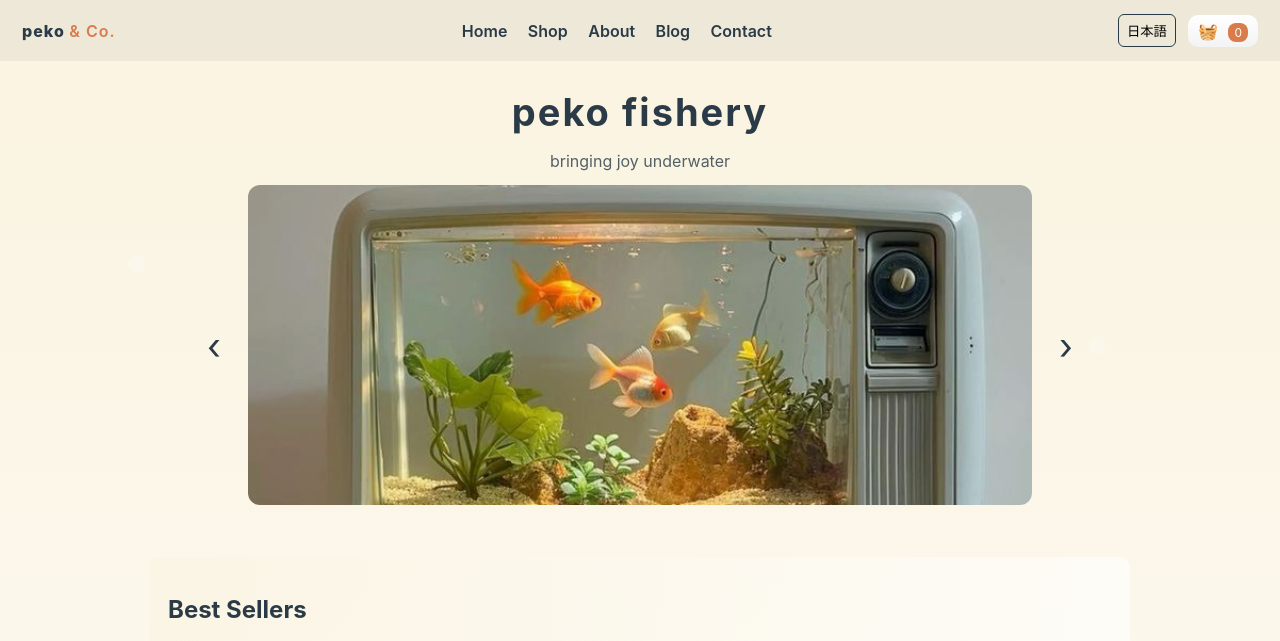
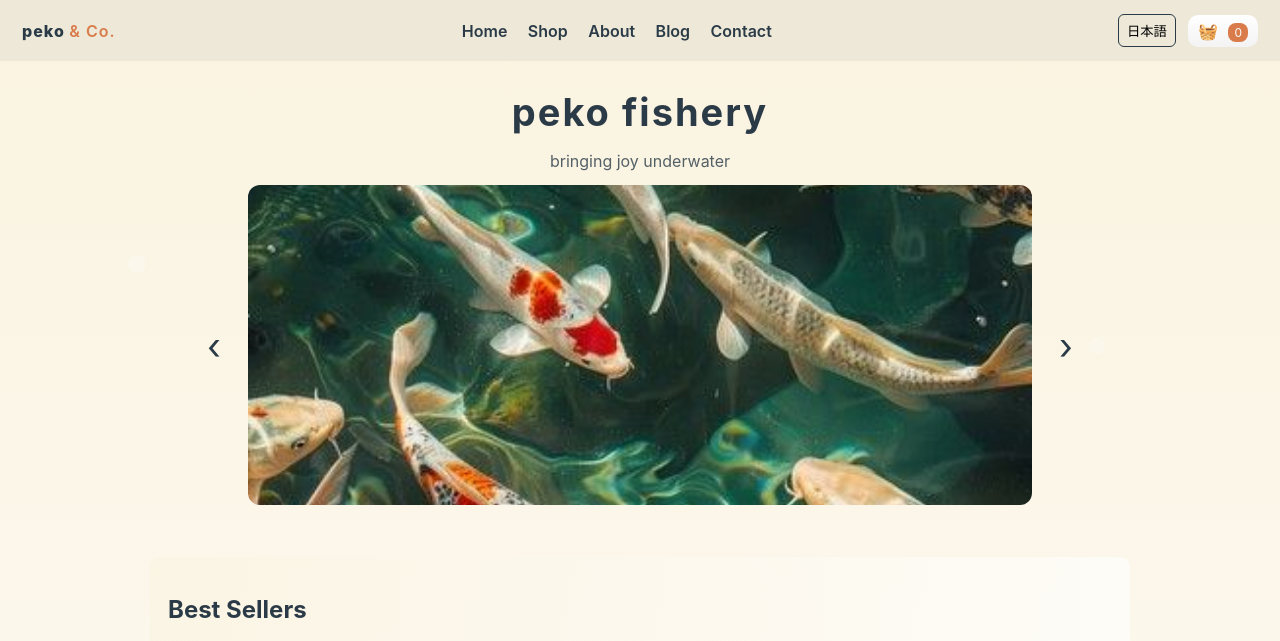
Before and after one commit to codenamesora/codenamesora.github.io, a plain HTML site: page index.html in a window 1280 px wide. Shown: the top 641 px of the page. Drawn offline with Linux system fonts and the light colour scheme.

Commit message:
Update index.html

```diff
--- a/index.html
+++ b/index.html
@@ -32,7 +32,7 @@
       <div class="slider" id="slider">
         <button class="slide-btn prev" aria-label="previous">‹</button>
         <div class="slides">
-          <img src="img/cebiol.jpg" alt="hero" class="slide active">
+          <img src="img/koi.jpg" alt="hero" class="slide active">
           <img src="assets/collage1.jpg" alt="collage1" class="slide">
           <img src="assets/collage2.jpg" alt="collage2" class="slide">
         </div>
```
